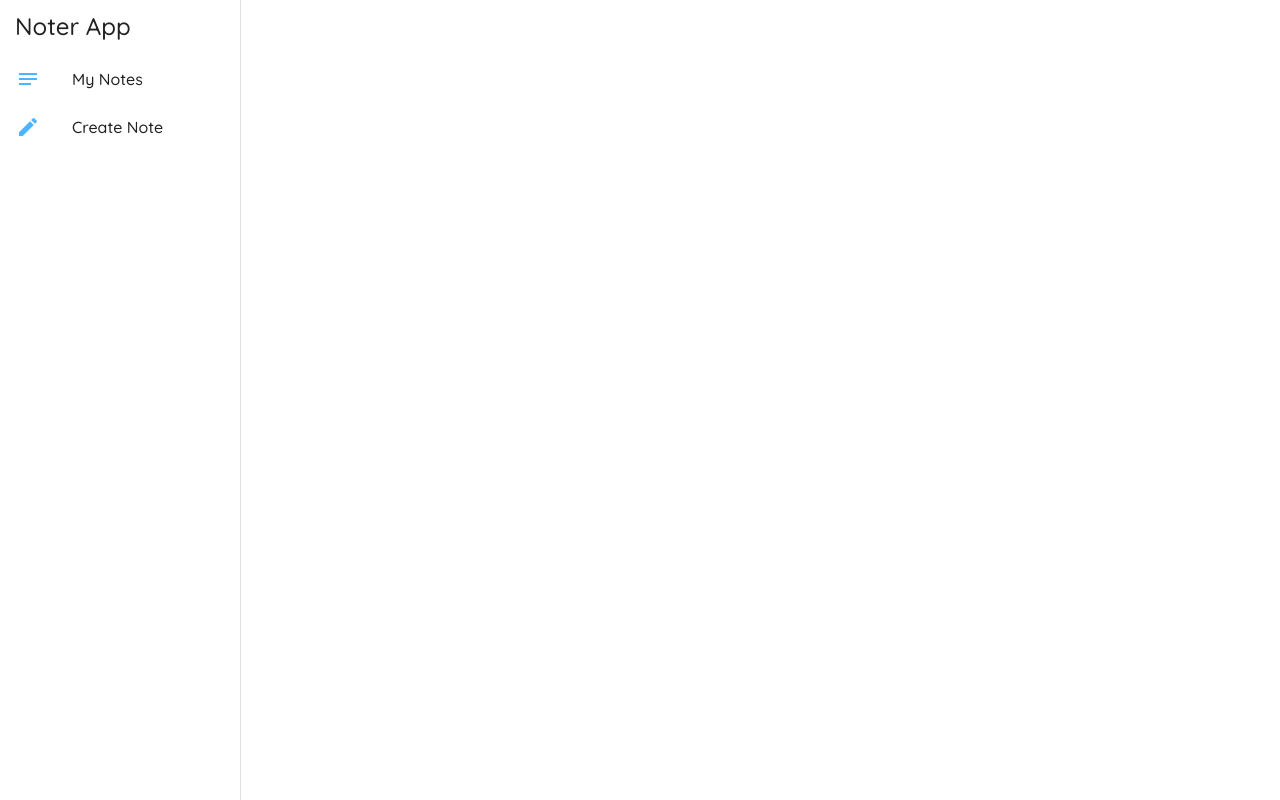
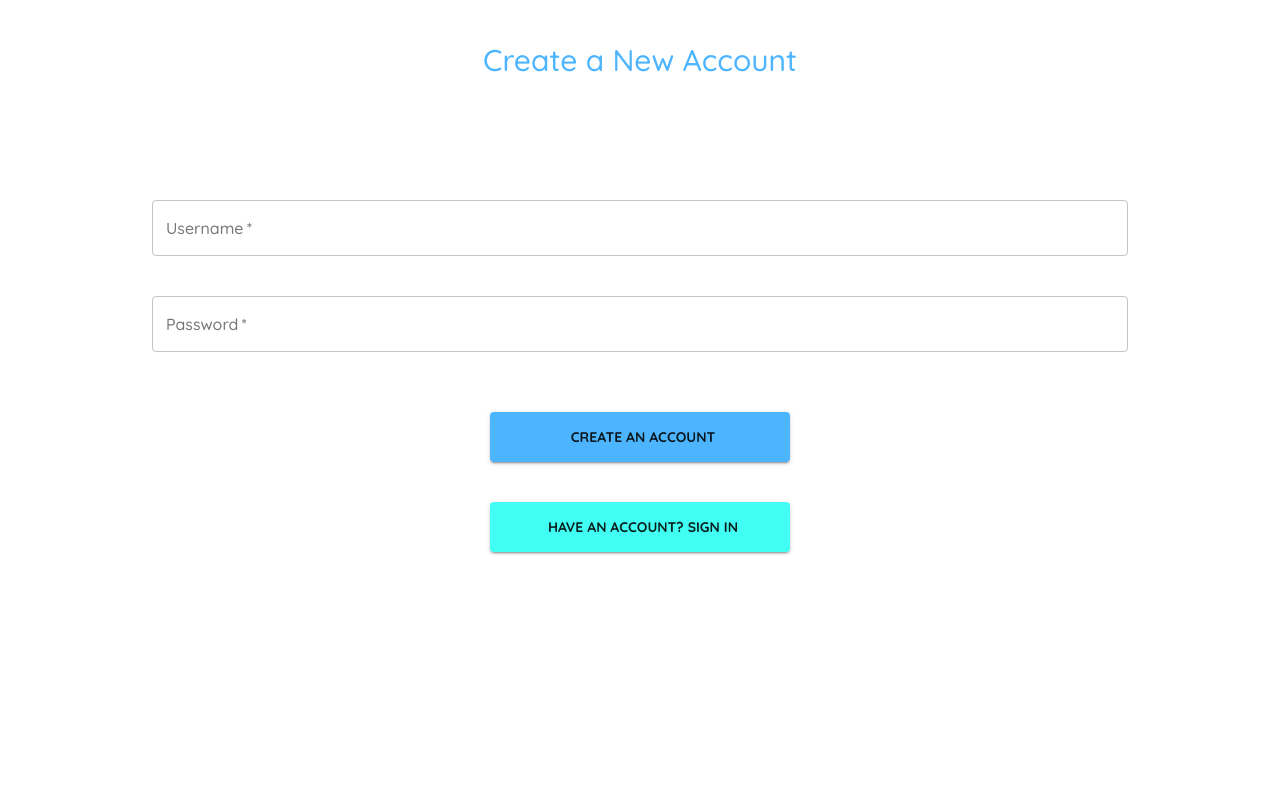
Before and after one commit to 0xcatrovacer/note-app-frontend-material-ui, a React (Create React App) app: page /register in a window 1280 px wide. Built offline with nearby package versions, Linux system fonts and the light colour scheme.

Commit message:
added Register component for create new account

```diff
--- a/src/App.js
+++ b/src/App.js
@@ -6,6 +6,7 @@ import Signin from './components/Signin/Signin';
 import SideDrawer from './components/SideDrawer/SideDrawer';
 
 import { createMuiTheme, ThemeProvider } from '@material-ui/core'
+import Register from './components/Signin/Register';
 
 const theme = createMuiTheme({
   palette: {
@@ -38,6 +39,9 @@ const App = () => {
             <Route exact path="/">
               <Signin />
             </Route>
+            <Route path="/register">
+              <Register />
+            </Route>
             <SideDrawer>
               <Route path="/notes">
                 <Notes />
--- a/src/components/Notes/Notes.js
+++ b/src/components/Notes/Notes.js
@@ -39,7 +39,7 @@ const Notes = () => {
             console.log(e.message)
         })
 
-        const newNotes = notes.filter((note) => note.id != id)
+        const newNotes = notes.filter((note) => note.id !== id)
         setNotes(newNotes)
     }
 
--- a/src/components/SideDrawer/SideDrawer.js
+++ b/src/components/SideDrawer/SideDrawer.js
@@ -77,7 +77,7 @@ const SideDrawer = ({ children }) => {
                             button
                             key={item.text}
                             onClick={() => history.push(item.path)}
-                            className={location.pathname == item.path ? classes.active : null}
+                            className={location.pathname === item.path ? classes.active : null}
                         >
                             <ListItemIcon>{item.icon}</ListItemIcon>
                             <ListItemText primary={item.text} />
--- /dev/null
+++ b/src/components/Signin/Register.js
@@ -0,0 +1,165 @@
+import React, { useState } from 'react'
+
+import Typography from "@material-ui/core/Typography"
+import Button from "@material-ui/core/Button"
+import Container from "@material-ui/core/Container"
+import { makeStyles } from '@material-ui/core'
+import TextField from '@material-ui/core/TextField'
+import IconButton from '@material-ui/core/IconButton';
+import InputAdornment from '@material-ui/core/InputAdornment';
+import Visibility from '@material-ui/icons/Visibility';
+import VisibilityOff from '@material-ui/icons/VisibilityOff';
+import { useHistory } from 'react-router'
+import axios from 'axios'
+
+const useStyles = makeStyles({
+    field: {
+        marginTop: 20,
+        marginBottom: 20,
+        display: 'block'
+    },
+    title: {
+        display: 'flex',
+        alignItems: 'center',
+        justifyContent: 'center',
+        marginTop: 40,
+        marginBottom: 100,
+        fontSize: 30
+    },
+    button: {
+        width: 300,
+        marginTop: 40,
+        height: 50,
+        paddingRight: 10,
+        fontWeight: 700
+    }
+})
+
+
+const Register = () => {
+
+    const classes = useStyles()
+
+    const [username, setUsername] = useState('');
+    const [password, setPassword] = useState('');
+    const [showPassword, setShowPassword] = useState(false);
+
+    const history = useHistory()
+
+    const handleClickShowPassword = () => {
+        setShowPassword(!showPassword)
+    }
+
+    const handleRegister = (e) => {
+        e.preventDefault();
+        const user = { username, password }
+
+        axios({
+            method: 'POST',
+            url: `${process.env.REACT_APP_NOTERAPP_BACKEND}/users`,
+            headers: {
+                "Content-Type": "application/json",
+            },
+            data: user
+        }).then((res) => {
+            console.log('User logged in')
+            const token = res.data.token
+            localStorage.setItem('token', token)
+            history.push('/notes')
+        }).catch((err) => {
+            alert('Authentication failed')
+            setUsername('')
+            setPassword('')
+        })
+    }
+
+    const handleLogin = () => {
+        history.push('/')
+    }
+
+    return (
+
+        <div className="Signin">
+            <Container>
+                <Typography
+                    variant="h5"
+                    component="h2"
+                    color="primary"
+                    className={classes.title}
+                    gutterBottom
+                >
+                    Create a New Account
+                </Typography>
+
+                <form noValidate autoComplete='off' className='CreateNoteForm'>
+                    <TextField
+                        label='Username'
+                        variant='outlined'
+                        color='primary'
+                        value={username}
+                        onChange={(e) => {
+                            setUsername(e.target.value)
+                        }}
+                        fullWidth
+                        required
+                        className={classes.field}
+                        InputProps={{
+                            className: "CreateInput"
+                        }}
+                        InputLabelProps={{
+                            className: "CreateInputLabel"
+                        }}
+                    />
+                    <TextField
+                        label='Password'
+                        variant='outlined'
+                        color='primary'
+                        type={showPassword ? 'text' : 'password'}
+                        value={password}
+                        onChange={(e) => {
+                            setPassword(e.target.value)
+                        }}
+                        fullWidth
+                        required
+                        className={classes.field}
+                        endAdornment={
+                            <InputAdornment position="end">
+                                <IconButton
+                                    aria-label="toggle password visibility"
+                                    onClick={handleClickShowPassword}
+                                    onMouseDown={(e) => {
+                                        e.preventDefault();
+                                    }}
+                                    value={showPassword}
+                                >
+                                    {showPassword ? <Visibility color='primary' /> : <VisibilityOff color='primary' />}
+                                </IconButton>
+                            </InputAdornment>
+                        }
+                    />
+                    <Button
+                        type="submit"
+                        variant="contained"
+                        color="primary"
+                        className={classes.button}
+                        onClick={handleRegister}
+                    >
+                        Create an Account
+                    </Button>
+                    <Button
+                        type="submit"
+                        variant="contained"
+                        color="secondary"
+                        className={classes.button}
+                        onClick={handleLogin}
+                    >
+                        Have an account? Sign In
+                    </Button>
+                </form>
+            </Container>
+
+        </div>
+    )
+}
+
+export default Register
```
